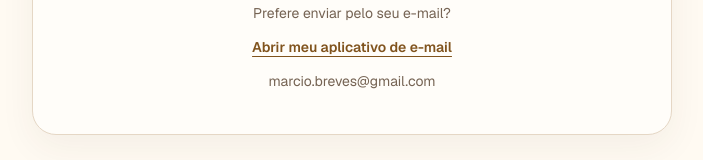
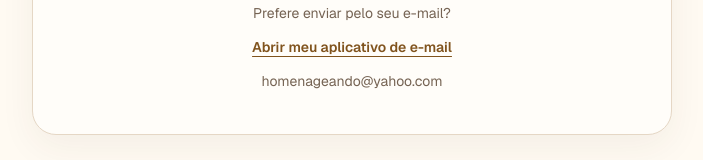
Before and after one commit to MrBreves/homenageando, a Next.js app: page /contato in a window 1280 px wide. Shown: the part 1131-1291 px from the top of the page, without its empty margins (288-991 px from the left). Built offline with nearby package versions, Linux system fonts and the light colour scheme; no server answers.

Commit message:
Atualiza email exibido na pagina Contato para Yahoo

```diff
--- a/app/contato/page.tsx
+++ b/app/contato/page.tsx
@@ -274,10 +274,10 @@ export default function ContatoPage() {
 
         <div className="auth-switch">
           <p>Prefere enviar pelo seu e-mail?</p>
-          <a href="mailto:marcio.breves@gmail.com?subject=Contato%20Homenageando">
+          <a href="mailto:homenageando@yahoo.com?subject=Contato%20Homenageando">
             Abrir meu aplicativo de e-mail
           </a>
-          <p className="contact-email-address">marcio.breves@gmail.com</p>
+          <p className="contact-email-address">homenageando@yahoo.com</p>
         </div>
       </div>
     </section>
```
